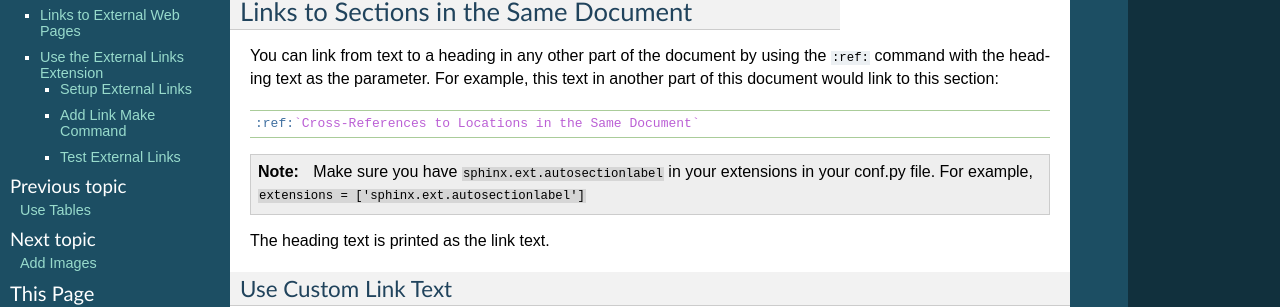
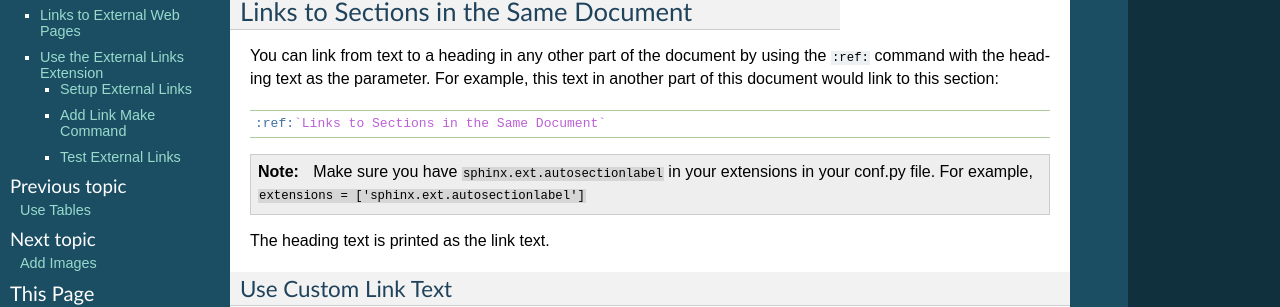
Before and after one commit to MarkHoeber/sublime_sphinx_guide, a Sphinx documentation site: the page built from source/references.rst, in a window 1280 px wide and 900 px high. Shown: the part 199-506 px from the top of the window. Built offline with Sphinx 7.4.7, drawn with Linux system fonts in a browser that asks for light colours; pages that are not in the unit, such as notebooks, are missing from menus; cross-references to code outside the pages are shown as plain code.

Commit message:
Update references.rst
Fix self-referential example that has been made nonsense by a section heading change

```diff
--- a/source/references.rst
+++ b/source/references.rst
@@ -17,7 +17,7 @@ this text in another part of this document would link to this section:
 
 .. code-block:: RST
 
-  :ref:`Cross-References to Locations in the Same Document`
+  :ref:`Links to Sections in the Same Document`
 
 .. note:: Make sure you have ``sphinx.ext.autosectionlabel`` in your extensions in your conf.py file. For example, ``extensions = ['sphinx.ext.autosectionlabel']``
 
```
